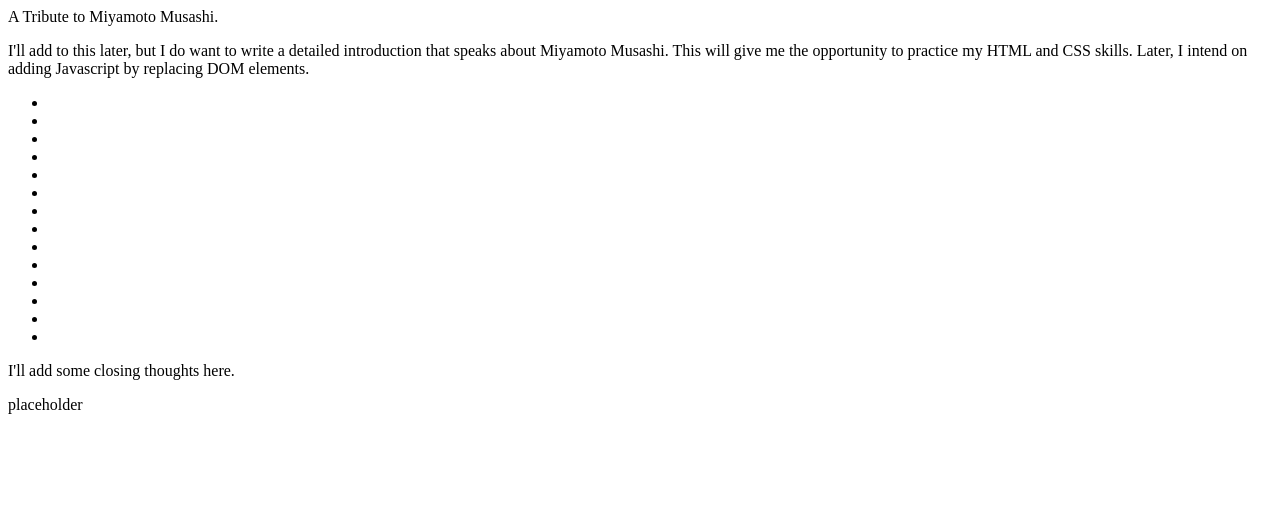
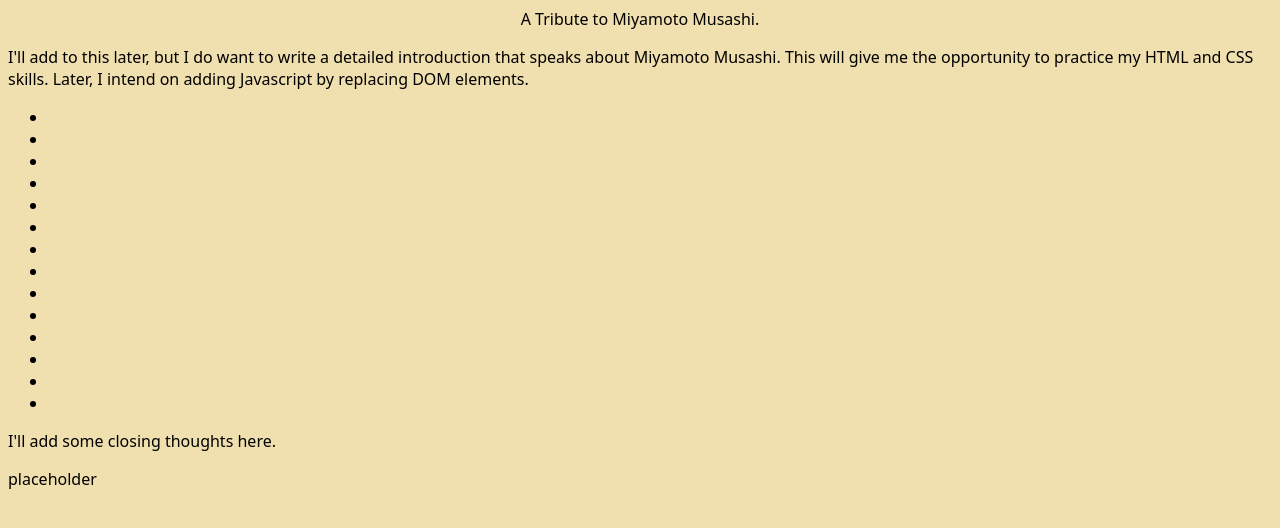
Before and after one commit to AngryGrizzlyBear/Musashi-Tribute, a plain HTML site: page index.html in a window 1280 px wide. Drawn offline with Linux system fonts and the light colour scheme.

Commit message:
Added CSS, typography, minor styling.

```diff
--- a/index.html
+++ b/index.html
@@ -5,6 +5,12 @@
     <meta charset="UTF-8">
     <meta name="viewport" content="width=device-width, initial-scale=1.0">
     <title>Document</title>
+    <link rel="preconnect" href="https://fonts.googleapis.com">
+    <link rel="preconnect" href="https://fonts.gstatic.com" crossorigin>
+    <link
+        href="https://fonts.googleapis.com/css2?family=Roboto:ital,wght@0,100;0,300;0,400;0,500;0,700;0,900;1,100;1,300;1,400;1,500;1,700;1,900&display=swap"
+        rel="stylesheet">
+    <link rel="stylesheet" href="styles.css">
 </head>
 
 <body>
@@ -13,8 +19,10 @@
             A Tribute to Miyamoto Musashi.
         </div>
         <div id="introduction">
-            <p>I'll add to this later, but I do want to write a detailed introduction that speaks about Miyamoto Musashi.
-                This will give me the opportunity to practice my HTML and CSS skills. Later, I intend on adding Javascript by replacing
+            <p>I'll add to this later, but I do want to write a detailed introduction that speaks about Miyamoto
+                Musashi.
+                This will give me the opportunity to practice my HTML and CSS skills. Later, I intend on adding
+                Javascript by replacing
                 DOM elements.
             </p>
         </div>
@@ -44,4 +52,5 @@
         </div>
     </div>
 </body>
+
 </html>
--- /dev/null
+++ b/styles.css
@@ -0,0 +1,12 @@
+
+body {
+    font-family: system-ui, "Segoe UI", Roboto, Helvetica, Arial, sans-serif, "Apple Color Emoji", "Segoe UI Emoji", "Segoe UI Symbol";
+    font-weight: 100;
+    font-style: normal;
+    background: #f0dfaf;
+}
+
+#header {
+    display: flex;
+    justify-content: center;
+}
```
